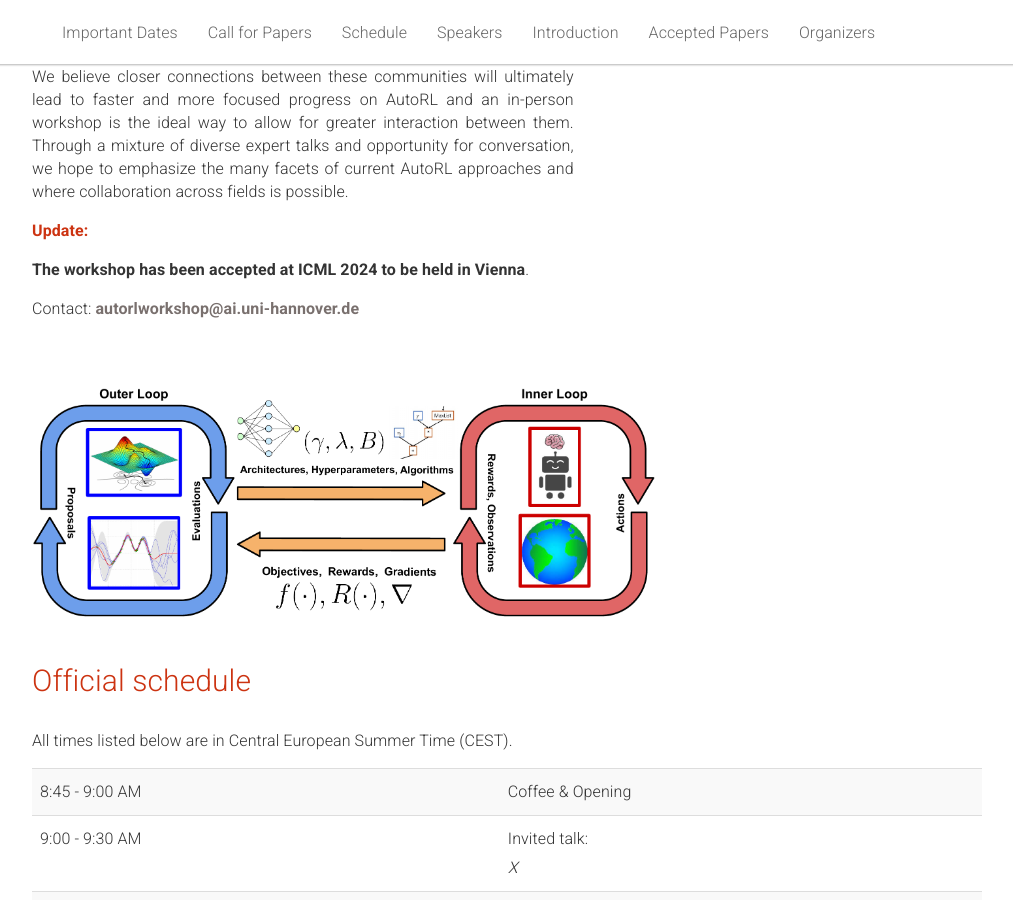
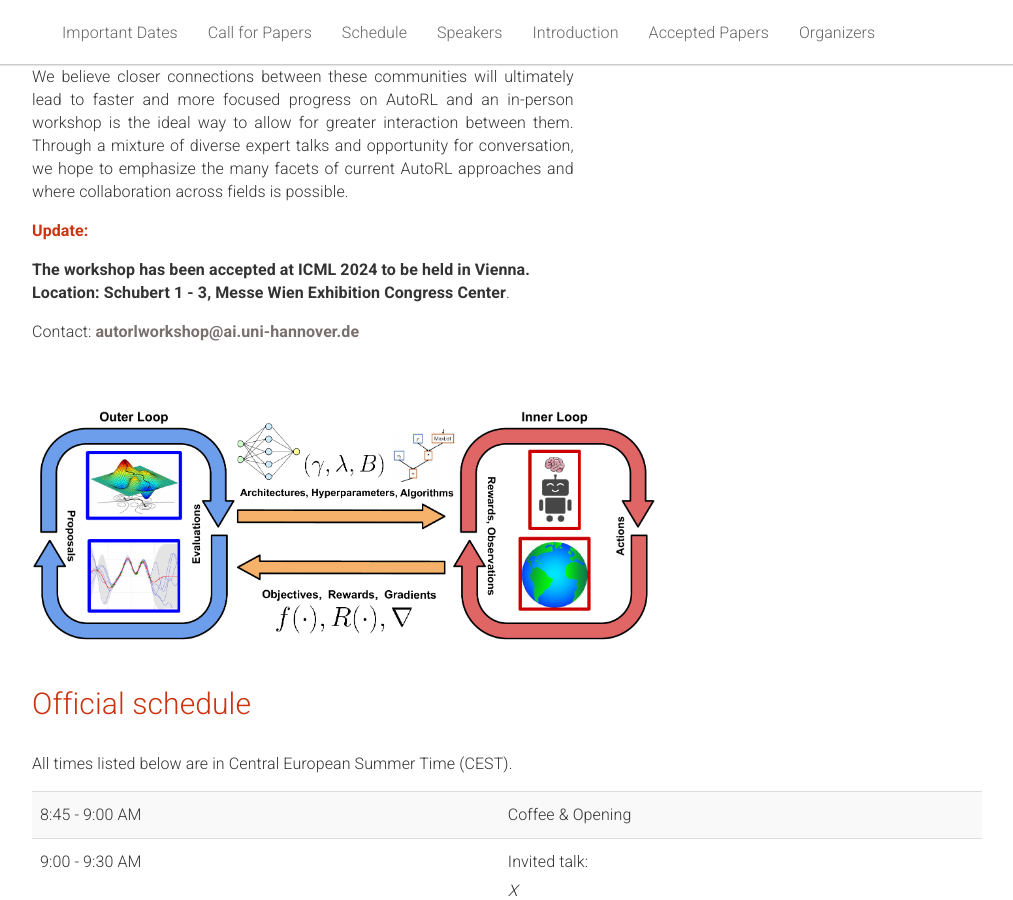
Before and after one commit to autorlworkshop/autorlworkshop.github.io, a Jekyll site: the page built from _pages/home.md, in a window 1280 px wide and 900 px high, scrolled down 730 px. Shown: the whole window, without its empty margins (133-1146 px from the left). Built offline with Jekyll 4.4.1, drawn with Linux system fonts in a browser that asks for light colours; some of the changed text lies outside the part shown.

Commit message:
Update date, location, speakers pictures

```diff
--- a/_pages/home.md
+++ b/_pages/home.md
@@ -29,7 +29,7 @@ acknowledgements: ""
       Through a mixture of diverse expert talks and opportunity for conversation, we hope to emphasize the many facets of current AutoRL approaches and where collaboration across fields is possible.
     </p>
     <p>
-    <p style="color:#c31;"><b>Update:</b></p> <b>The workshop has been accepted at ICML 2024 to be held in Vienna</b>.
+    <p style="color:#c31;"><b>Update:</b></p> <b>The workshop has been accepted at ICML 2024 to be held in Vienna. Location: Schubert 1 - 3, Messe Wien Exhibition Congress Center</b>.
        </p>
     <p>
     Contact: <a href="mailto:autorlworkshop@ai.uni-hannover.de">autorlworkshop@ai.uni-hannover.de</a>
@@ -329,14 +329,14 @@ acknowledgements: ""
 <div class="row">
   <div class="col-xs-6 col-lg-3 people">
     <a href="https://www.natolambert.com/">
-      <img class="people-pic" src="{{ "/static/img/people/nathan.png" | prepend:site.baseurl }}">
+      <img class="people-pic" src="{{ "/static/img/people/jason.jpg" | prepend:site.baseurl }}">
     </a>
     <div class="people-name">
-      <a href="https://www.natolambert.com/">Nathan Lambert</a>
-      <h6>UC Berkeley</h6>
+      <a href="https://http://www.jaseweston.com/">Jason Weston</a>
+      <h6>Meta AI</h6>
     </div>
   </div>
-    <div class="col-xs-6 col-lg-3 people">
+<!--    <div class="col-xs-6 col-lg-3 people">
     <a href="https://www.robots.ox.ac.uk/~xwan/">
       <img class="people-pic" src="{{ "/static/img/people/xingchen.jpg" | prepend:site.baseurl }}">
     </a>
@@ -344,7 +344,7 @@ acknowledgements: ""
       <a href="https://www.robots.ox.ac.uk/~xwan/">Xingchen Wan</a>
       <h6>University of Oxford</h6>
     </div>
-  </div>
+  </div>-->
 
   <div class="col-xs-6 col-lg-3 people">
     <a href="https://rraileanu.github.io/">
@@ -379,7 +379,7 @@ acknowledgements: ""
     </div>
   </div>
 
-  <div class="col-xs-6 col-lg-3 people">
+<!--  <div class="col-xs-6 col-lg-3 people">
     <a href="https://zhongwen.one/">
       <img class="people-pic" src="{{ "/static/img/people/zhongwen.jpeg" | prepend:site.baseurl }}">
     </a>
@@ -387,9 +387,10 @@ acknowledgements: ""
       <a href="https://zhongwen.one/">Zhongwen Xu</a>
       <h6>Sea AI Lab</h6>
     </div>
-  </div>
+  </div>-->
 </div>
 
+<b>More speakers to be announced soon.</b>
 
 <hr />
 
```
Also changed, not shown: other parts of _pages/home.md (+1 -1 lines), static/img/people/jason.jpg (added).
